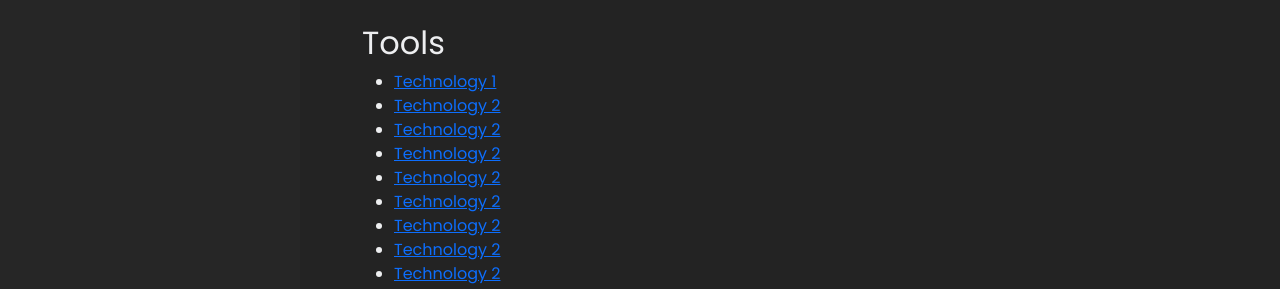
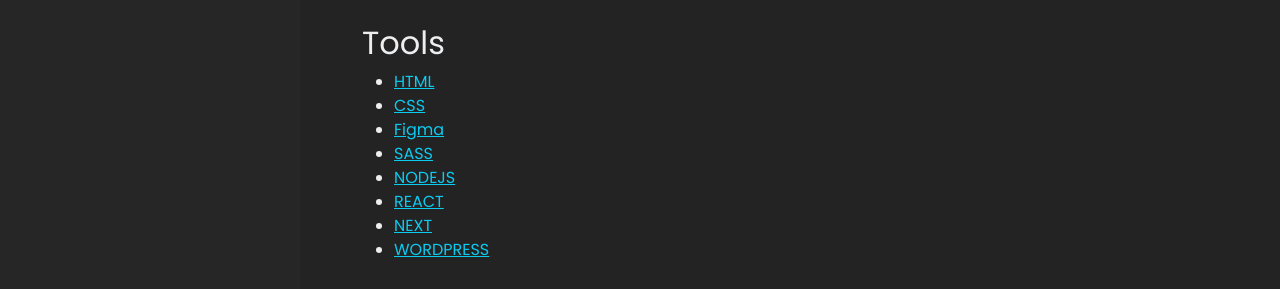
Before and after one commit to CamilaFallas/portfolio, a React (Vite) app: page / in a window 1280 px wide. Shown: the part 511-800 px from the top of the page. Built offline with nearby package versions, Linux system fonts and the light colour scheme.

Commit message:
add documentation links

```diff
--- a/src/Tools.jsx
+++ b/src/Tools.jsx
@@ -6,18 +6,14 @@ const Tools = () => {
     <section id="tools">
       <h2>Tools</h2>
       <ul>
-        <li><a href="#">Technology 1</a></li>
-        <li><a href="#">Technology 2</a></li>
-        <li><a href="#">Technology 2</a></li>
-        <li><a href="#">Technology 2</a></li>
-        <li><a href="#">Technology 2</a></li>
-        <li><a href="#">Technology 2</a></li>
-        <li><a href="#">Technology 2</a></li>
-        <li><a href="#">Technology 2</a></li>
-        <li><a href="#">Technology 2</a></li>
-        <li><a href="#">Technology 2</a></li>
-        <li><a href="#">Technology 2</a></li>
-        <li><a href="#">Technology 2</a></li>
+        <li><a className="link-info" href="https://developer.mozilla.org/en-US/docs/Web/HTML">HTML</a></li>
+        <li><a className="link-info" href="https://developer.mozilla.org/en-US/docs/Web/CSS">CSS</a></li>
+        <li><a className="link-info" href="https://www.figma.com">Figma</a></li>
+        <li><a className="link-info" href="https://sass-lang.com/">SASS</a></li>
+        <li><a className="link-info" href="https://nodejs.org/en/">NODEJS</a></li>
+        <li><a className="link-info" href="https://react.dev/">REACT</a></li>
+        <li><a className="link-info" href="https://nextjs.org/">NEXT</a></li>
+        <li><a className="link-info" href="https://wordpress.com/hosting/?aff=15767&cid=1654213&cmp_id=11549382845&adg_id=111353876614&kwd=wordpress&device=c&gad_source=1&gclid=CjwKCAiAxreqBhAxEiwAfGfndNPukdtVrVw2yWZIBWdI4Dy__pm-pc6ULSBO1bjWmNUtWyog0m51rRoCs_4QAvD_BwE">WORDPRESS</a></li>
       </ul>
     </section>
   );
```
